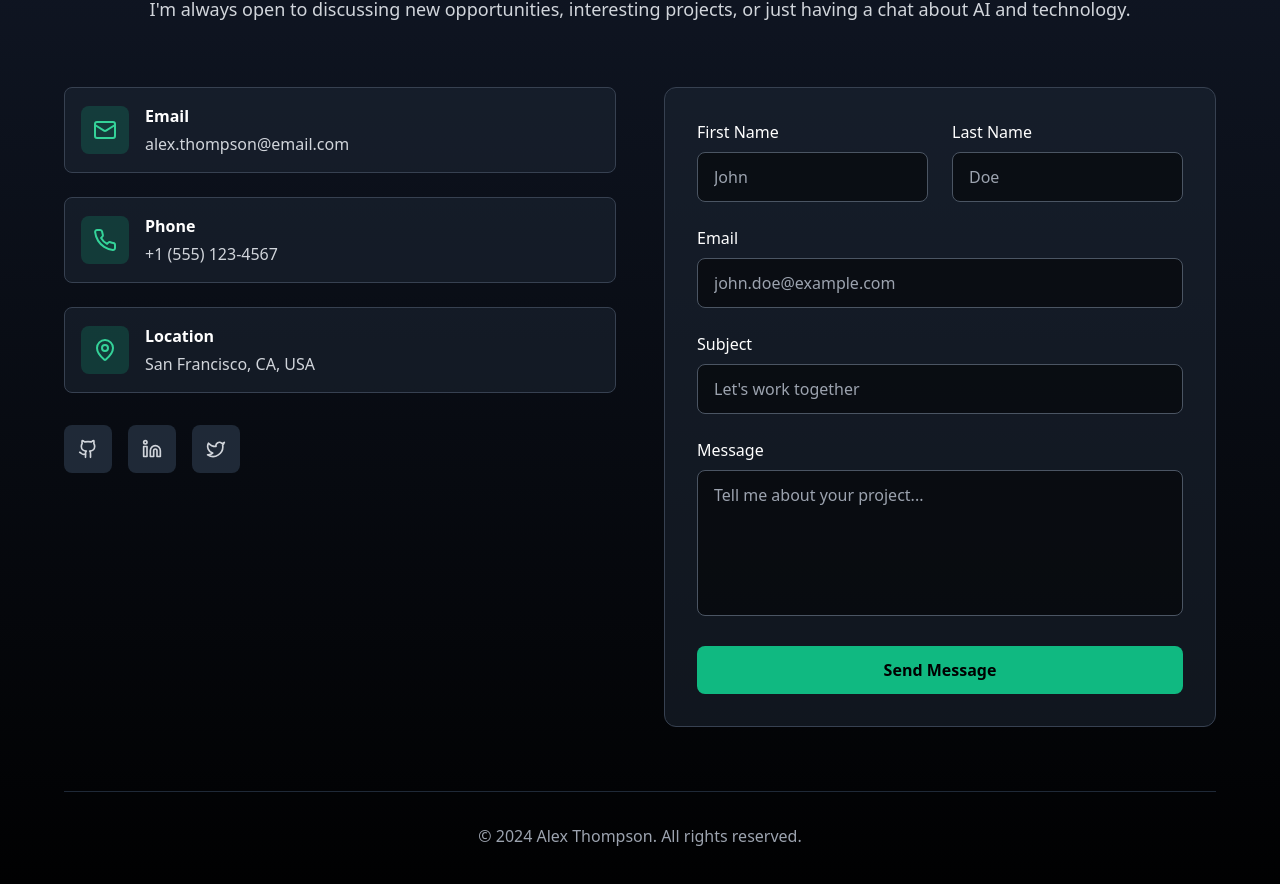
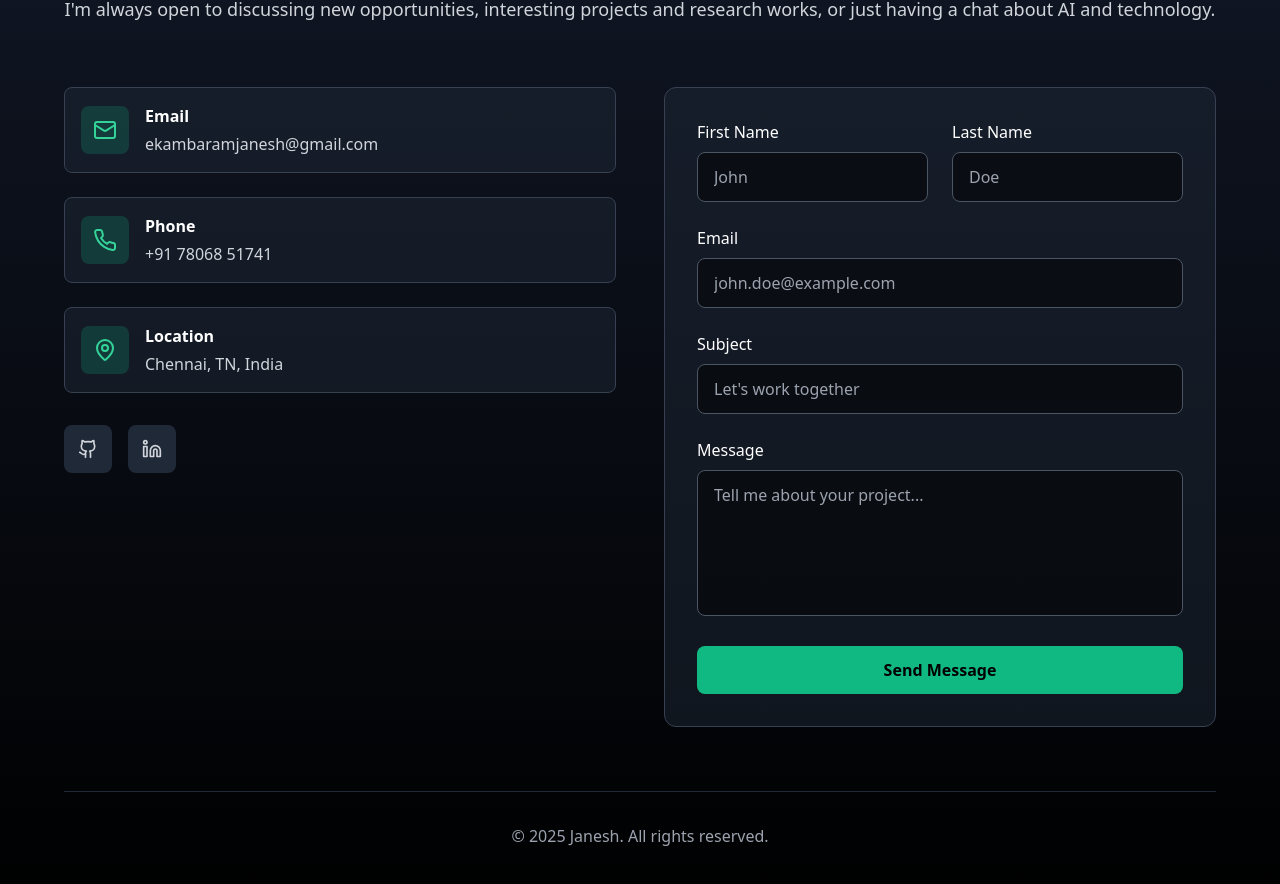
Before and after one commit to Janesh-e/portfolio-v1, a React (Vite) app: page / in a window 1280 px wide. Shown: the part 6577-7461 px from the top of the page. Built offline with nearby package versions, Linux system fonts and the light colour scheme.

Commit message:
Update Contact.tsx

```diff
--- a/src/components/Contact.tsx
+++ b/src/components/Contact.tsx
@@ -13,7 +13,7 @@ const Contact = () => {
           />
           <div className="w-24 h-1 bg-emerald-500 mx-auto mb-6"></div>
           <ScrambleText
-            text="I'm always open to discussing new opportunities, interesting projects, or just having a chat about AI and technology."
+            text="I'm always open to discussing new opportunities, interesting projects and research works, or just having a chat about AI and technology."
             className="text-gray-300 text-lg max-w-2xl mx-auto"
             delay={200}
           />
@@ -29,7 +29,7 @@ const Contact = () => {
                 <div>
                   <h3 className="text-white font-semibold mb-1">Email</h3>
                   <ScrambleText
-                    text="alex.thompson@email.com"
+                    text="ekambaramjanesh@gmail.com"
                     className="text-gray-300"
                     delay={300}
                   />
@@ -43,7 +43,7 @@ const Contact = () => {
                 <div>
                   <h3 className="text-white font-semibold mb-1">Phone</h3>
                   <ScrambleText
-                    text="+1 (555) 123-4567"
+                    text="+91 78068 51741"
                     className="text-gray-300"
                     delay={400}
                   />
@@ -57,7 +57,7 @@ const Contact = () => {
                 <div>
                   <h3 className="text-white font-semibold mb-1">Location</h3>
                   <ScrambleText
-                    text="San Francisco, CA, USA"
+                    text="Chennai, TN, India"
                     className="text-gray-300"
                     delay={500}
                   />
@@ -66,14 +66,11 @@ const Contact = () => {
             </div>
 
             <div className="flex space-x-4">
-              <a href="#" className="w-12 h-12 bg-gray-800 hover:bg-emerald-500 rounded-lg flex items-center justify-center transition-all duration-300 group">
+              <a href="https://github.com/Janesh-e" className="w-12 h-12 bg-gray-800 hover:bg-emerald-500 rounded-lg flex items-center justify-center transition-all duration-300 group">
                 <Github className="text-gray-300 group-hover:text-black" size={20} />
               </a>
-              <a href="#" className="w-12 h-12 bg-gray-800 hover:bg-emerald-500 rounded-lg flex items-center justify-center transition-all duration-300 group">
+              <a href="www.linkedin.com/in/janesh-e-683457258" className="w-12 h-12 bg-gray-800 hover:bg-emerald-500 rounded-lg flex items-center justify-center transition-all duration-300 group">
                 <Linkedin className="text-gray-300 group-hover:text-black" size={20} />
-              </a>
-              <a href="#" className="w-12 h-12 bg-gray-800 hover:bg-emerald-500 rounded-lg flex items-center justify-center transition-all duration-300 group">
-                <Twitter className="text-gray-300 group-hover:text-black" size={20} />
               </a>
             </div>
           </div>
@@ -138,7 +135,7 @@ const Contact = () => {
 
         <div className="text-center mt-16 pt-8 border-t border-gray-800">
           <ScrambleText
-            text="© 2024 Alex Thompson. All rights reserved."
+            text="© 2025 Janesh. All rights reserved."
             className="text-gray-400"
             delay={600}
           />
```
